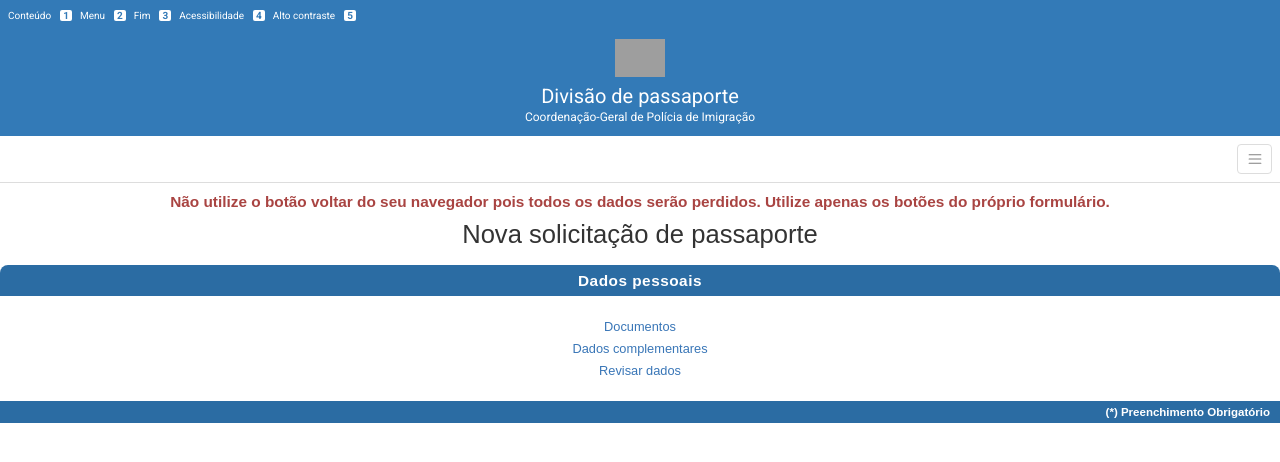
After one commit to Solutionsforce/PassPF, a Flask app: page /nova-solicitacao in a window 1280 px wide. The commit adds this page. Shown: the top 462 px of the page. Run offline with Flask 3, Linux system fonts and the light colour scheme; grey boxes are pictures that could not be loaded.

Commit message:
Add a new page for users to request new passports
Adds a new route '/nova-solicitacao' and corresponding template for the new passport request form, along with updated styling and navigation link.

Replit-Commit-Author: Agent
Replit-Commit-Session-Id: 2f1d9dde-6280-4dd7-be92-213d7a001ec0
Replit-Commit-Checkpoint-Type: full_checkpoint
Replit-Commit-Event-Id: 5dae2409-f325-4e99-9400-06a949482560
Replit-Commit-Screenshot-Url: https://storage.googleapis.com/screenshot-production-us-central1/c69ae46c-7eaa-4d13-905b-498ffecf424b/2f1d9dde-6280-4dd7-be92-213d7a001ec0/qBQsN1V

```diff
--- a/app.py
+++ b/app.py
@@ -13,6 +13,10 @@ def gerar_protocolo():
 @app.route('/')
 def index():
     return render_template('index.html')
+
+@app.route('/nova-solicitacao')
+def nova_solicitacao():
+    return render_template('nova_solicitacao.html')
 
 @app.route('/agendar', methods=['POST'])
 def agendar():
--- a/static/css/style.css
+++ b/static/css/style.css
@@ -374,3 +374,98 @@ body {
     background: #f5f5f5;
     color: #337ab7;
 }
+
+.alert-warning {
+    width: 100%;
+    color: #a94442;
+    background: none;
+    font-size: 3.2vw;
+    font-weight: bold;
+    text-align: center;
+    margin-top: 10px;
+    margin-bottom: 10px;
+    line-height: 1.13;
+    font-family: Arial, Helvetica, sans-serif;
+}
+
+.title.nova-solicitacao {
+    text-align: center;
+    font-size: 5.2vw;
+    font-weight: 500;
+    color: #333;
+    margin-bottom: 16px;
+    margin-top: 0;
+    font-family: Arial, Helvetica, sans-serif;
+}
+
+.main-box {
+    width: 100%;
+    max-width: 100vw;
+    margin: 0 auto;
+    border-radius: 8px 8px 0 0;
+    overflow: hidden;
+    box-sizing: border-box;
+}
+
+.main-box-header {
+    background: #2b6ca3;
+    color: #fff;
+    text-align: center;
+    font-size: 3.2vw;
+    font-weight: bold;
+    padding: 7px 0 6px 0;
+    letter-spacing: 0.5px;
+    font-family: Arial, Helvetica, sans-serif;
+}
+
+.main-box-content {
+    background: #fff;
+    text-align: center;
+    padding: 16px 0 16px 0;
+    min-height: 50px;
+}
+
+.main-box-content a {
+    display: block;
+    color: #3976b7;
+    font-size: 3vw;
+    text-decoration: none;
+    margin: 7px 0;
+    font-weight: normal;
+    transition: color 0.2s;
+    font-family: Arial, Helvetica, sans-serif;
+}
+
+.main-box-content a:hover {
+    text-decoration: underline;
+    color: #23527c;
+}
+
+.main-box-footer {
+    background: #2b6ca3;
+    color: #fff;
+    text-align: right;
+    font-size: 2.7vw;
+    font-weight: bold;
+    padding: 5px 10px 5px 0;
+    border-radius: 0 0 0 0;
+    font-family: Arial, Helvetica, sans-serif;
+}
+
+@media (min-width: 600px) {
+    .alert-warning {
+        font-size: 1.2vw;
+    }
+    .title.nova-solicitacao {
+        font-size: 2vw;
+    }
+    .main-box-header {
+        font-size: 1.2vw;
+    }
+    .main-box-content a {
+        font-size: 1vw;
+    }
+    .main-box-footer {
+        font-size: 0.9vw;
+    }
+}
--- a/templates/index.html
+++ b/templates/index.html
@@ -9,7 +9,7 @@
     <div class="normal">
         Caso não tenha ainda preenchido sua solicitação, clique no botão abaixo:
     </div>
-    <a href="#" class="nova-solicitacao-btn">NOVA SOLICITAÇÃO</a>
+    <a href="{{ url_for('nova_solicitacao') }}" class="nova-solicitacao-btn">NOVA SOLICITAÇÃO</a>
     <div class="alert">
         <strong>ATENÇÃO:</strong>
         PARA O AGENDAMENTO NO POSTO DE EXPEDIÇÃO DO PASSAPORTE É NECESSÁRIO O PAGAMENTO DA GRU E CORRESPONDENTE COMPENSAÇÃO BANCÁRIA.
--- /dev/null
+++ b/templates/nova_solicitacao.html
@@ -0,0 +1,25 @@
+{% extends "base.html" %}
+
+{% block content %}
+<div class="alert-warning">
+    Não utilize o botão voltar do seu navegador pois todos os dados serão perdidos. Utilize apenas os botões do próprio formulário.
+</div>
+
+<div class="title nova-solicitacao">
+    Nova solicitação de passaporte
+</div>
+
+<div class="main-box">
+    <div class="main-box-header">
+        Dados pessoais
+    </div>
+    <div class="main-box-content">
+        <a href="#">Documentos</a>
+        <a href="#">Dados complementares</a>
+        <a href="#">Revisar dados</a>
+    </div>
+    <div class="main-box-footer">
+        (*) Preenchimento Obrigatório
+    </div>
+</div>
+{% endblock %}
```
Also changed, not shown: 1 other file.
